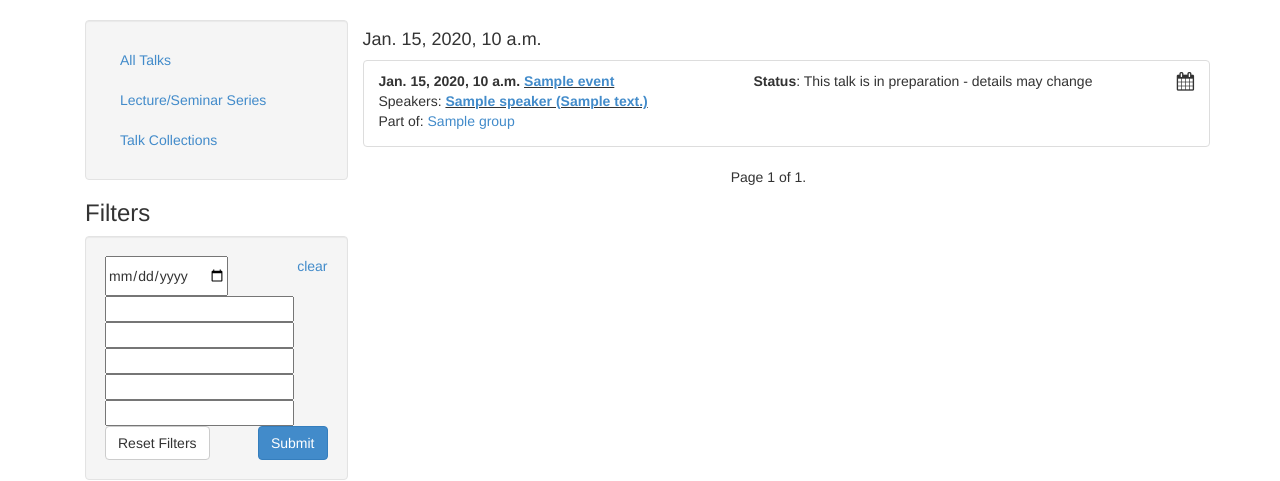
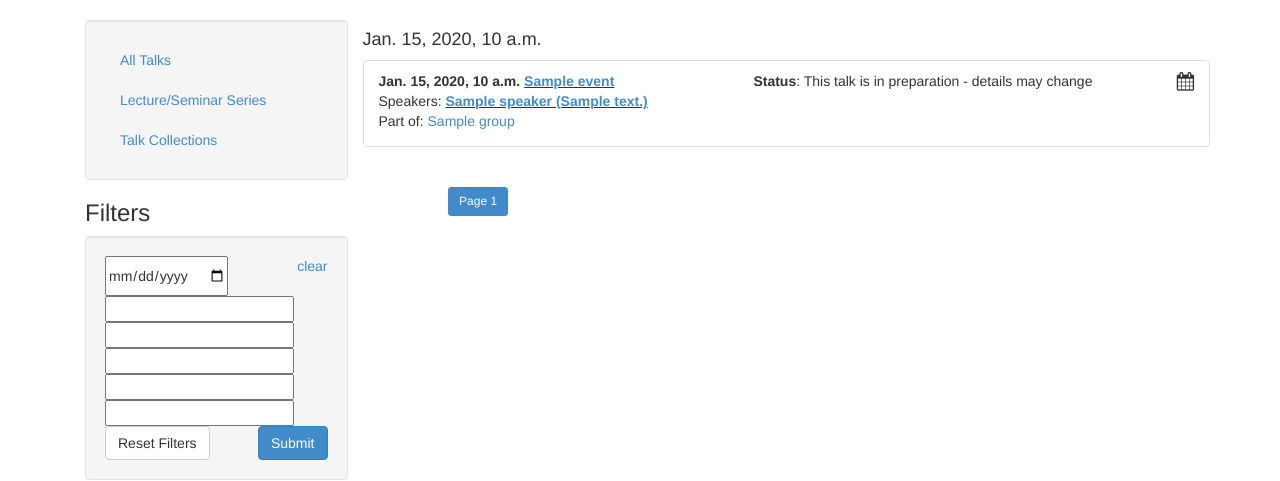
Before and after one commit to ox-it/talks.ox, a Django app: template talks/templates/events/browse.html in a window 1280 px wide. Shown: the part 72-553 px from the top of the page. Run offline with Django 3.2, Linux system fonts and the light colour scheme; the template is opened without the code that fills it: most values are stand-ins (such as "Sample title", 1, 10 or a date in 2020); form fields are guessed from the names that the template uses; parts of the project's set-up code (start-up, migrations or seed data) failed here and were passed over; some libraries are stand-ins or nearby versions.

Commit message:
hide some page numbers if they are too many, use bootstrap styling

```diff
--- a/talks/templates/events/_pagination.html
+++ b/talks/templates/events/_pagination.html
@@ -1,22 +1,34 @@
-    <div class="col-sm-offset-5 col-lg-offset-5 col-sm-5 col-lg-5">
+    <div class="col-sm-offset-1 col-lg-offset-1 col-sm-11 col-lg-11">
         <span class="step-links">
+
+          <ul class="pagination pagination-sm">
             {% if page.has_previous %}
-                <a class="btn btn-default" href="?{{ fragment }}&page={{ page.previous_page_number }}">previous</a>
+                <li><a class="btn btn-default" href="?{{ fragment }}&page={{ page.previous_page_number }}">previous</a></li>
+                <li><a style="visibility:hidden"> </a></li>
             {% endif %}
 
-            <span class="current">
-                Page {{ page.number }} of {{ page.paginator.num_pages }}.
-            </span>
+            {% if page.paginator.num_pages <= 1 %}
+              <li class="active"><a>Page 1</a></li>
+            {% else %}
+                {% for p in page.paginator.page_range %}
+                  {% if p == 1  or p == page.paginator.num_pages or p <= page.number|add:3 and p >= page.number|add:-3 %}
+                    <li{% if p == page.number %} class="active"{% endif %}>
+                      <a href="?{{ fragment }}&page={{ p }}">
+                        {{ p }}
+                      </a>
+                    </li>
+                  {% else %}
+                    {% if p == 2  or p == page.paginator.num_pages|add:-1 %}
+                      <li><a style="border-top:0px; border-bottom:0px;">...</a></li>
+                    {% endif %}
+                  {% endif %}
+                {% endfor %}
+            {% endif %}
 
             {% if page.has_next %}
-                <a class="btn btn-default" href="?{{ fragment }}&page={{ page.next_page_number }}">next</a>
+                <li><a style="visibility:hidden"> </a></li>
+                <li><a class="btn btn-default" href="?{{ fragment }}&page={{ page.next_page_number }}">next</a></li>
             {% endif %}
-
-            {% if page.paginator.num_pages > 1 %}
-              <br>
-              {% for page_index in page.paginator.page_range %}
-                <a class="btn btn-default{% if page_index == page.number %} active{% endif %}" href="?{{ fragment }}&page={{ page_index }}">{{ page_index }}</a>
-              {% endfor %}
-            {% endif %}
+          </ul>
         </span>
     </div>
```
